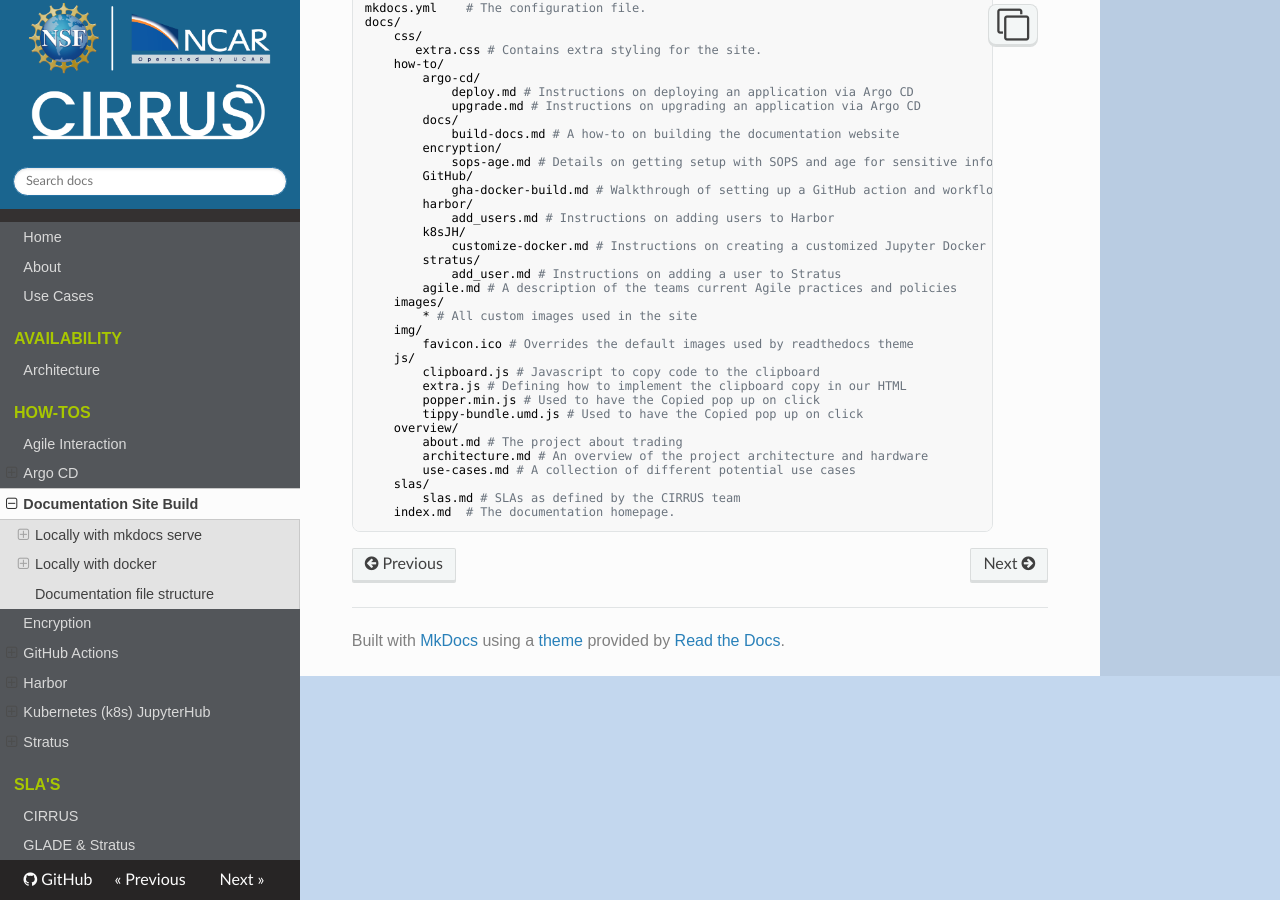
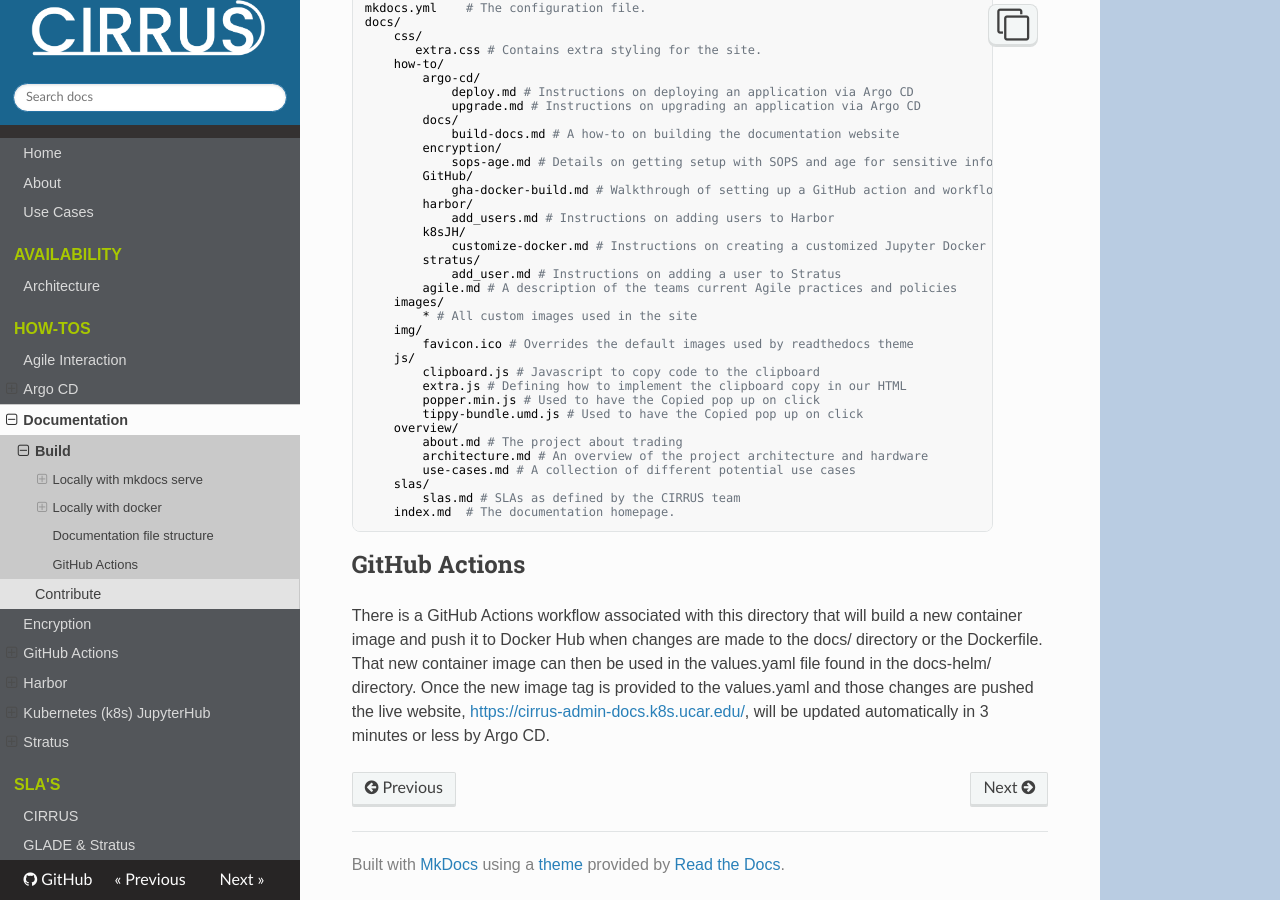
Before and after one commit to NCAR/cirrus-admin-docs, an MkDocs documentation site: the page built from docs/how-to/docs/build-docs.md, in a window 1280 px wide and 900 px high, scrolled down 1125 px. Built offline with MkDocs 1.6.1, drawn with Linux system fonts in a browser that asks for light colours; nearby versions of some CDN libraries.

Commit message:
Add information on contributing to the documentation on how GitHub Actions and the Helm chart can be utilized

```diff
--- a/docs/how-to/docs/build-docs.md
+++ b/docs/how-to/docs/build-docs.md
@@ -63,3 +63,8 @@
         slas/
             slas.md # SLAs as defined by the CIRRUS team
         index.md  # The documentation homepage.
+
+
+## GitHub Actions
+
+There is a GitHub Actions workflow associated with this directory that will build a new container image and push it to Docker Hub when changes are made to the docs/ directory or the Dockerfile. That new container image can then be used in the values.yaml file found in the docs-helm/ directory. Once the new image tag is provided to the values.yaml and those changes are pushed the live website, [https://cirrus-admin-docs.k8s.ucar.edu/](https://cirrus-admin-docs.k8s.ucar.edu/), will be updated automatically in 3 minutes or less by Argo CD.
--- a/mkdocs.yml
+++ b/mkdocs.yml
@@ -1,5 +1,5 @@
 site_name: CIRRUS Admin Documentation
-site_url: https://jira.ucar.edu/secure/RapidBoard.jspa?rapidView=220&projectKey=CCPP
+site_url: https://cirrus-admin-docs.k8s.ucar.edu/
 site_description: Documentation for CIRRUS Admins
 repo_url: https://github.com/NCAR/cirrus-admin-docs/tree/main/docs
 nav:
@@ -13,7 +13,9 @@ nav:
       - Argo CD:
         - Deploy Applications: how-to/argocd/deploy.md
         - Update Applications: how-to/argocd/update.md
-      - Documentation Site Build: how-to/docs/build-docs.md
+      - Documentation:
+        - Build: how-to/docs/build-docs.md
+        - Contribute: how-to/docs/contribute.md
       - Encryption: how-to/encryption/sops-age.md
       - GitHub Actions:
         - Setup GitHub Action to Build and Push Docker Image: how-to/GitHub/gha-docker-build.md
```
Also changed, not shown: docs/how-to/docs/contribute.md (added, +13 -0 lines).
